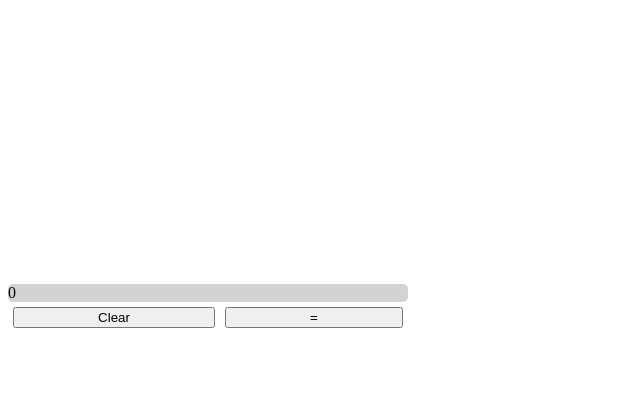
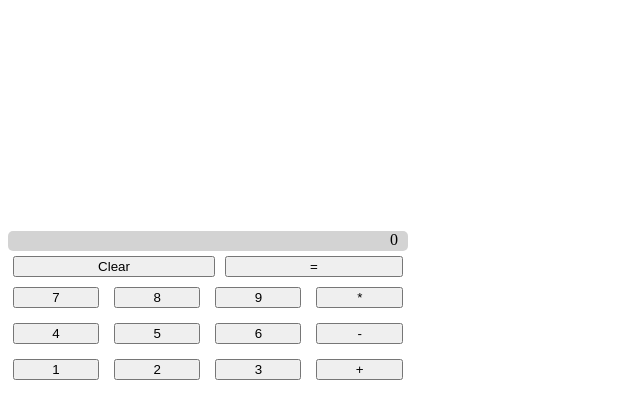
Before and after one commit to RyanJamesBrown/Calculator, a plain HTML site: page index.html in a window 1280 px wide. Both pictures are taken after a click on the button "Clear". Shown: the whole page, without its empty margins (0-640 px from the left). Drawn offline with Linux system fonts and the light colour scheme.

Commit message:
working for addition! ' '

```diff
--- a/index.html
+++ b/index.html
@@ -17,6 +17,23 @@
                 <button id="clearButton">Clear</button>
                 <button id="equalsButton">=</button>
             </div>
+            <div class="gridButtons">
+                <button class="gridButton" id="b7">7</button>
+                <button class="gridButton" id="b8">8</button>
+                <button class="gridButton" id="b9">9</button>
+                <button class="gridButton" id="b*">*</button>
+
+                <button class="gridButton" id="b4">4</button>
+                <button class="gridButton" id="b5">5</button>
+                <button class="gridButton" id="b6">6</button>
+                <button class="gridButton" id="b-">-</button>
+
+                <button class="gridButton" id="b1">1</button>
+                <button class="gridButton" id="b2">2</button>
+                <button class="gridButton" id="b3">3</button>
+                <button class="gridButton" id="b+">+</button>
+
+            </div>
         </div>
     </div>
 </body>
--- a/script.js
+++ b/script.js
@@ -1,7 +1,46 @@
 let screenDisplay = 0;
+let firstOp = 0;
+let secondOp = 0;
+let operand = '=';
 
-let clearButton = document.getElementById("clearButton");
-clearButton.addEventListener('click',(e)=>{screenDisplay = 0;})
+const clearButton = document.getElementById("clearButton");
+const equalsButton = document.getElementById("equalsButton");
+const gridButtons = document.getElementsByClassName("gridButton");
+const screen = document.getElementById("screen");
+screen.innerHTML = screenDisplay;
 
-let screen = document.getElementById("screen");
+equalsButton.addEventListener('click',(e)=>{
+    if(operand == "+"){
+        secondOp = screenDisplay;
+        screenDisplay = Number(firstOp) + Number(secondOp);
+    }
+    screen.innerHTML = screenDisplay;
+});
+
+clearButton.addEventListener('click',(e)=>{
+    screenDisplay = 0;
+    firstOp = 0;
+    secondOp = 0;
+    screen.innerHTML = screenDisplay;
+});
+
+Array.from(gridButtons).forEach((button)=>
+    button.addEventListener('click',()=>{
+        if(button.textContent == "+"){
+            operand = "+";
+            firstOp = screenDisplay;
+            screenDisplay = '';
+            screen.innerHTML = screenDisplay;
+        }
+        //otherwise if this is a number append to screen
+        else {appendNumber(button.textContent)}
+    })
+);
+
+function appendNumber(number){
+    console.log(number)
+    if(screenDisplay == 0){screenDisplay = ''};
+    screenDisplay += number;
+    screen.innerHTML = screenDisplay;
+}
 screen.innerHTML = screenDisplay;
--- a/style.css
+++ b/style.css
@@ -1,7 +1,9 @@
 #screen{
     background-color: lightgray;
     border-radius: 5px;
-    text-justify: right;
+    text-align: right;
+    padding-right: 10px;
+    height:20px;
 }
 
 #calculatorItself{
@@ -17,6 +19,12 @@
     justify-content: stretch;
 }
 
+.gridButtons{
+    display:grid;
+    grid-template-columns: auto auto auto auto;
+    grid-gap:5px;
+}
+
 button {
     flex: 1 1 auto;
     margin:5px;
```
